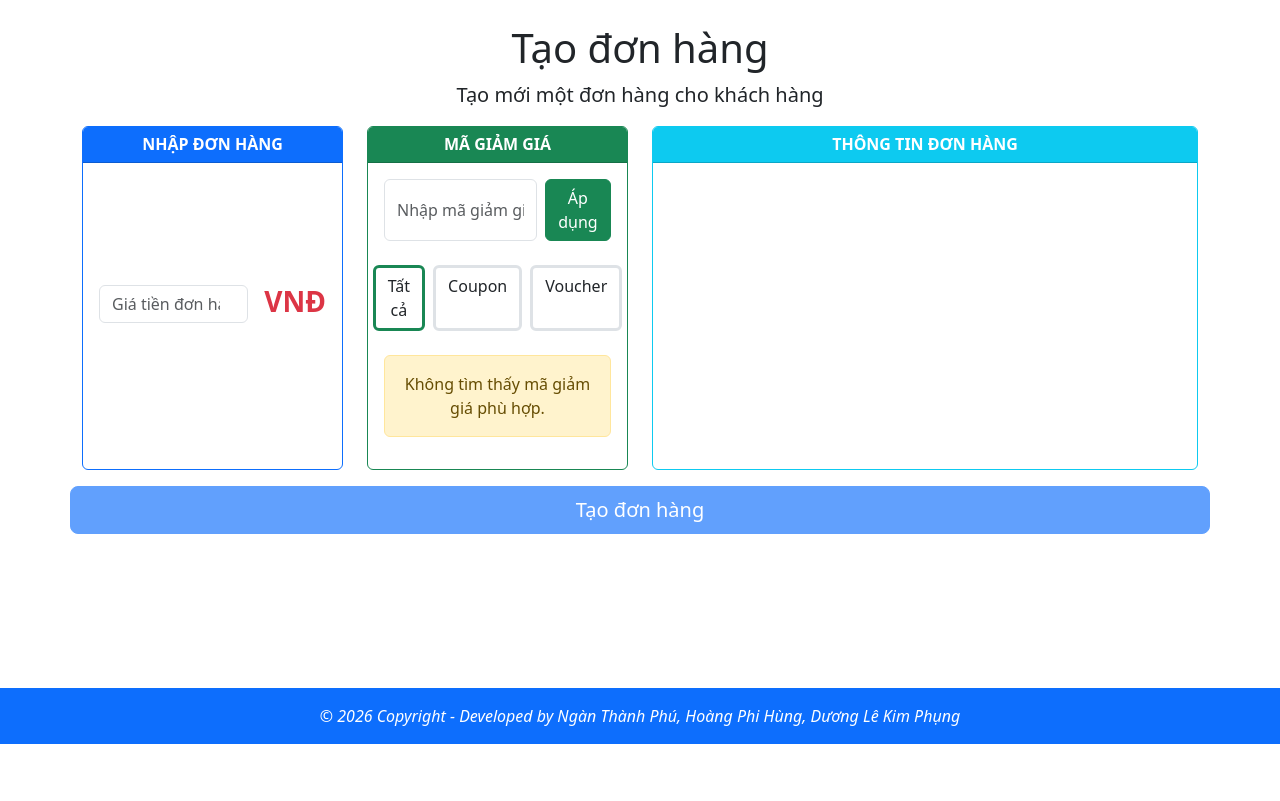
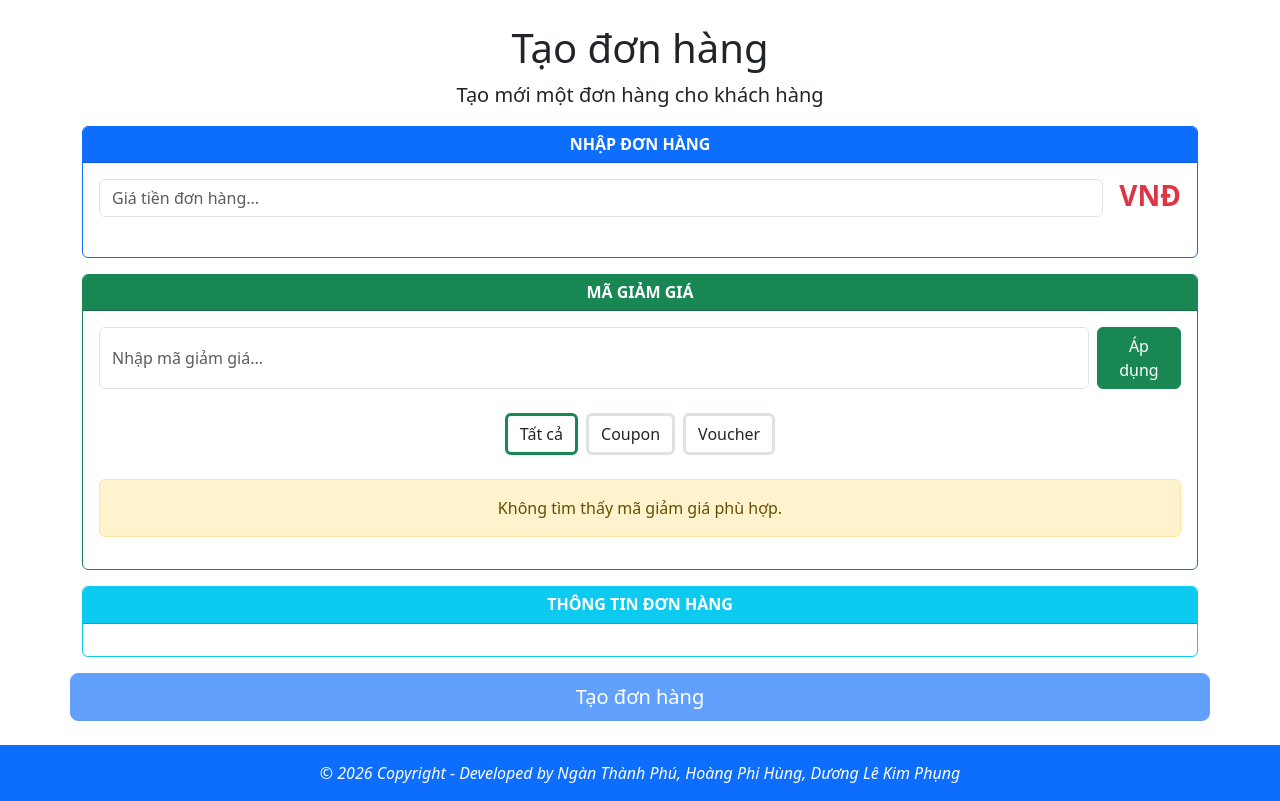
Before and after one commit to Marcoh05P/DiscountsManagement, a Flask app: page /order_create in a window 1280 px wide. Shown: the part 56-857 px from the top of the page. Before the commit the page ends 800 px from the top, so only its background shows below. Run offline with Flask 3, Linux system fonts and the light colour scheme; data that the repository does not hold is empty.

Commit message:
fix: UI reponsive for low width screen (#11)

```diff
--- a/DiscountsManagementApp/templates/order_create.html
+++ b/DiscountsManagementApp/templates/order_create.html
@@ -23,7 +23,7 @@
 </div>
 {% endif %}
 <form class="row">
-    <div class="col-md-3 mb-3">
+    <div class="col-xxl-3 col-12 mb-3">
         <div class="card border border-primary h-100">
             <div class="card-header bg-primary">
                 <h6 class="mb-0 text-white text-center fw-bold">NHẬP ĐƠN HÀNG
@@ -39,7 +39,7 @@
             </div>
         </div>
     </div>
-    <div class="col-md-3 mb-3">
+    <div class="col-xxl-3 col-12 mb-3">
         <div class="card border border-success h-100">
             <div class="card-header bg-success">
                 <h6 class="mb-0 text-white text-center fw-bold">MÃ GIẢM GIÁ</h6>
@@ -120,7 +120,7 @@
             </div>
         </div>
     </div>
-    <div class="col-6 mb-3">
+    <div class="col-xxl-6 col-12 mb-3">
         <div class="card border border-info h-100">
             <div class="card-header bg-info">
                 <h6 class="mb-0 text-white text-center fw-bold">THÔNG TIN ĐƠN HÀNG</h6>
```
